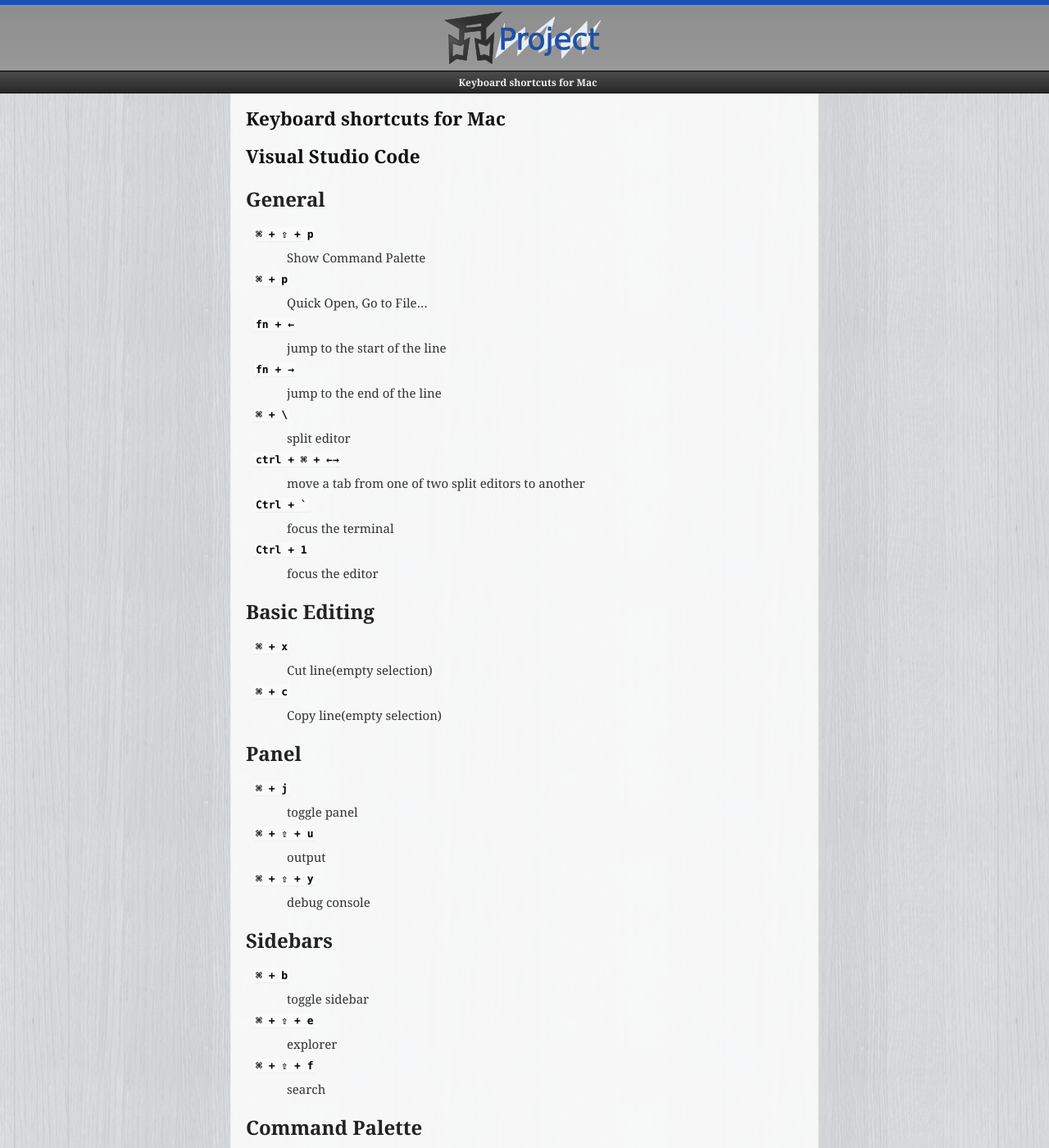
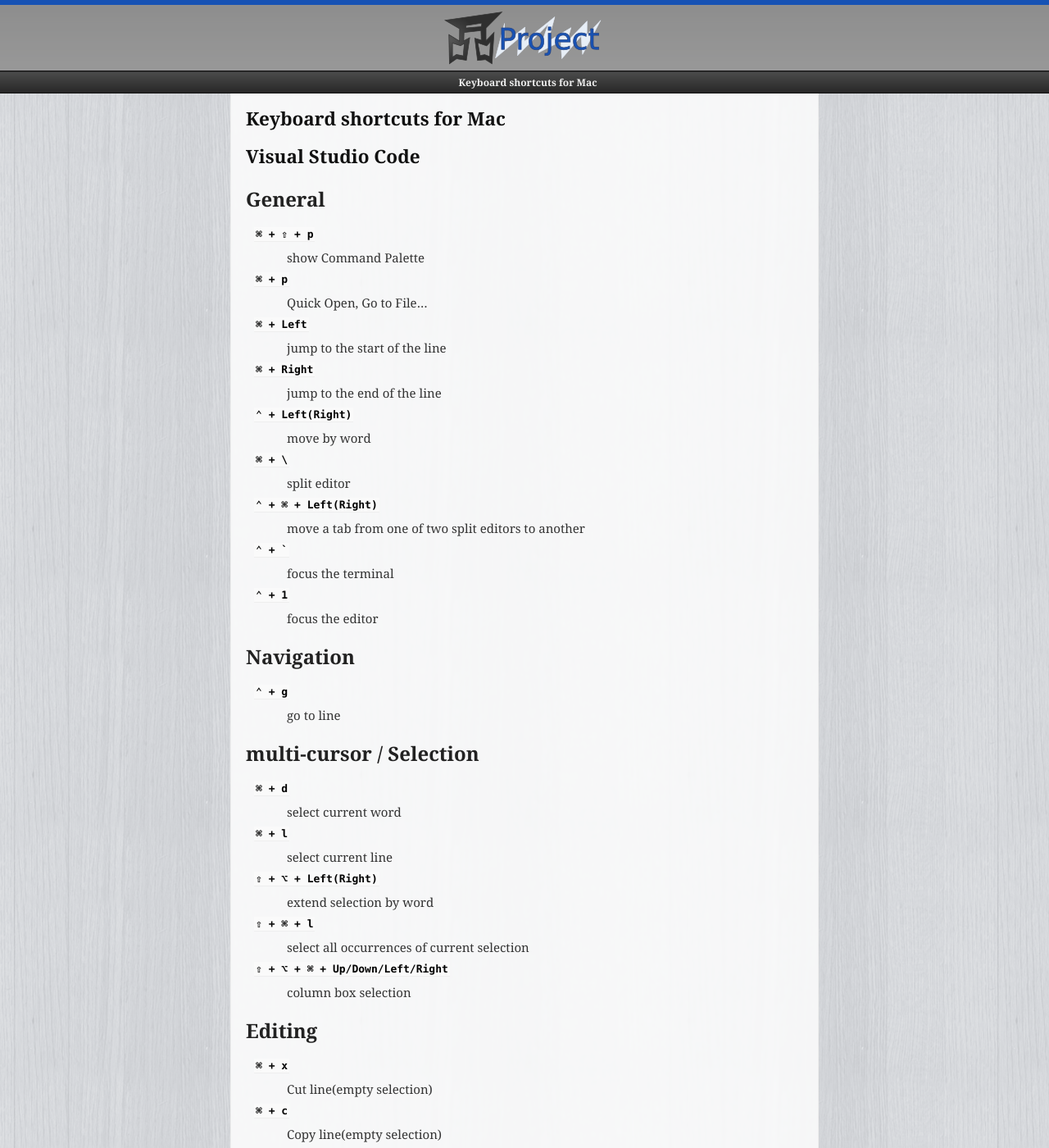
Before and after one commit to uraitakahito/shortcuts, a Sphinx documentation site: the page built from source/index.rst, in a window 1280 px wide and 1400 px high. Shown: the whole window at 82% size. Built offline with Sphinx 7.4.7, drawn with Linux system fonts in a browser that asks for light colours; some of the changed text lies outside the part shown.

Commit message:
Add vscode shortcuts

````diff
--- a/source/index.rst
+++ b/source/index.rst
@@ -17,37 +17,79 @@
 -------
 
 ``⌘ + ⇧ + p``
-   Show Command Palette
+   show Command Palette
 
 ``⌘ + p``
    Quick Open, Go to File...
 
-``fn + ←``
+``⌘ + Left``
    jump to the start of the line
 
-``fn + →``
+``⌘ + Right``
    jump to the end of the line
+
+``⌃ + Left(Right)``
+   move by word
 
 ``⌘ + \``
    split editor
 
-``ctrl + ⌘ + ←→``
+``⌃ + ⌘ + Left(Right)``
    move a tab from one of two split editors to another
 
-``Ctrl + ```
+``⌃ + ```
    focus the terminal
 
-``Ctrl + 1``
+``⌃ + 1``
    focus the editor
 
-Basic Editing
--------------
+Navigation
+----------
+
+``⌃ + g``
+   go to line
+
+multi-cursor / Selection
+------------------------
+
+``⌘ + d``
+   select current word
+
+``⌘ + l``
+   select current line
+
+``⇧ + ⌥ + Left(Right)``
+   extend selection by word
+
+``⇧ + ⌘ + l``
+   select all occurrences of current selection
+
+``⇧ + ⌥ + ⌘ + Up/Down/Left/Right``
+   column box selection
+
+Editing
+-------
 
 ``⌘ + x``
    Cut line(empty selection)
 
 ``⌘ + c``
    Copy line(empty selection)
+
+``⌘ + /``
+   Toggle line comment
+
+``⇧ + ⌘ + /``
+   delete line
+
+``⌘ + ⏎``
+   insert line below
+
+``⇧ + ⌘ + ⏎``
+   insert line above
+
+``⌥ + Up/Down``
+   move line up/down
 
 Panel
 -----
````
Also changed, not shown: other parts of source/index.rst (+15 -0 lines).
